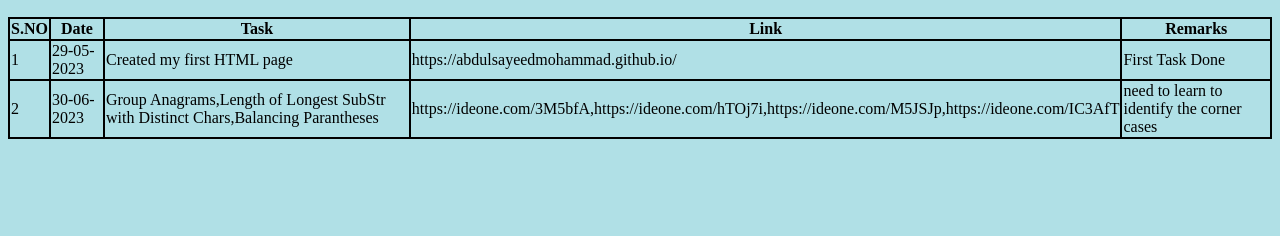
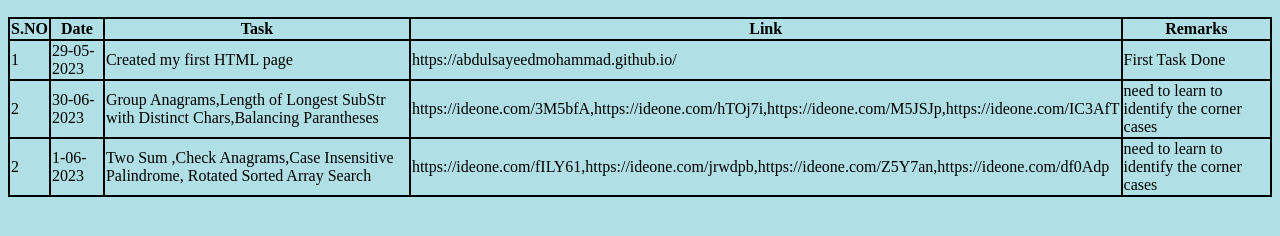
Before and after one commit to AbdulSayeedMohammad/AbdulSayeedMohammad.github.io, a plain HTML site: page index.html in a window 1280 px wide. Shown: the part 112-348 px from the top of the page. Drawn offline with Linux system fonts and the light colour scheme.

Commit message:
updated the table

```diff
--- a/index.html
+++ b/index.html
@@ -33,6 +33,13 @@
             <td>https://ideone.com/3M5bfA,https://ideone.com/hTOj7i,https://ideone.com/M5JSJp,https://ideone.com/IC3AfT</td>
             <td>need to learn to identify the corner cases</td>
         </tr>
+        <tr>
+            <td>2</td>
+            <td>1-06-2023</td>
+            <td>Two Sum ,Check Anagrams,Case Insensitive Palindrome, Rotated Sorted Array Search </td>
+            <td>https://ideone.com/fILY61,https://ideone.com/jrwdpb,https://ideone.com/Z5Y7an,https://ideone.com/df0Adp</td>
+            <td>need to learn to identify the corner cases</td>
+        </tr>
     </table>
 </body>
 </html>
```
